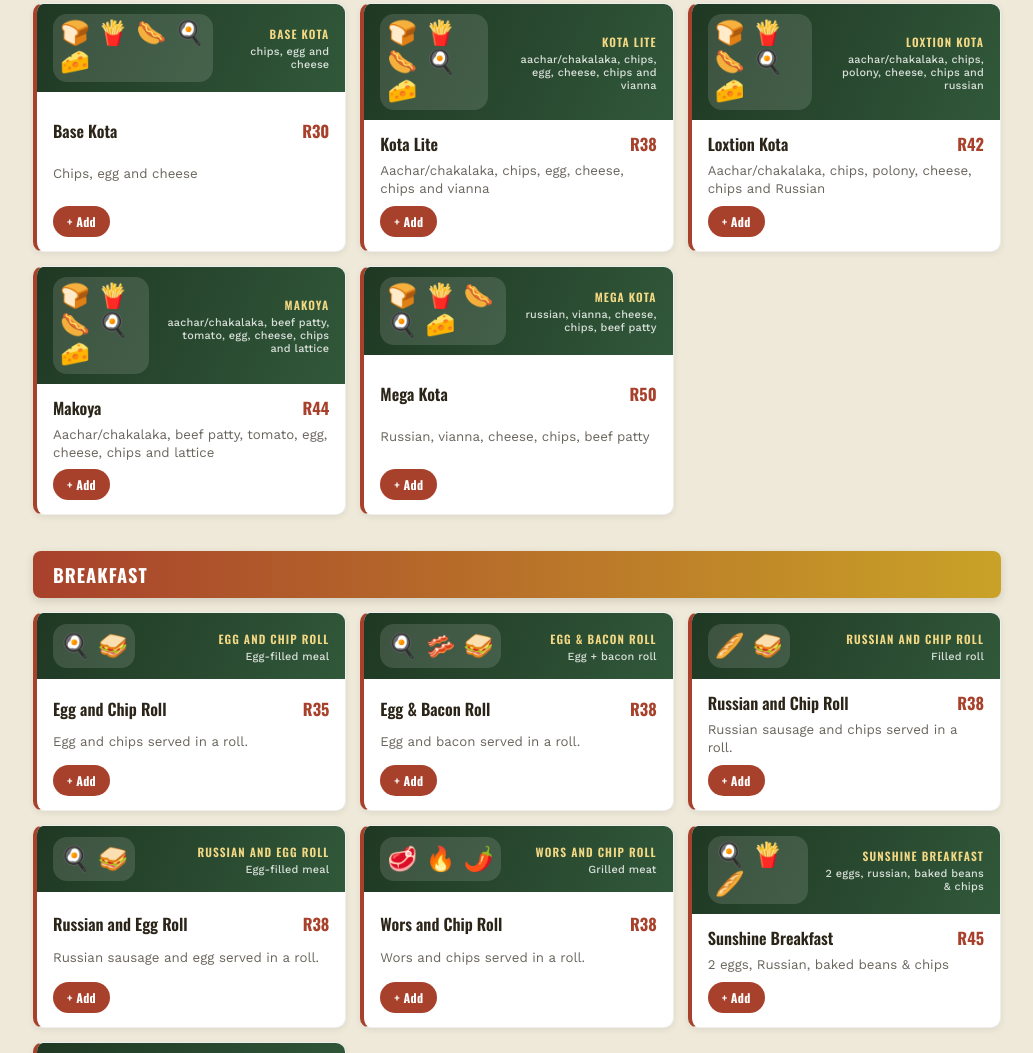
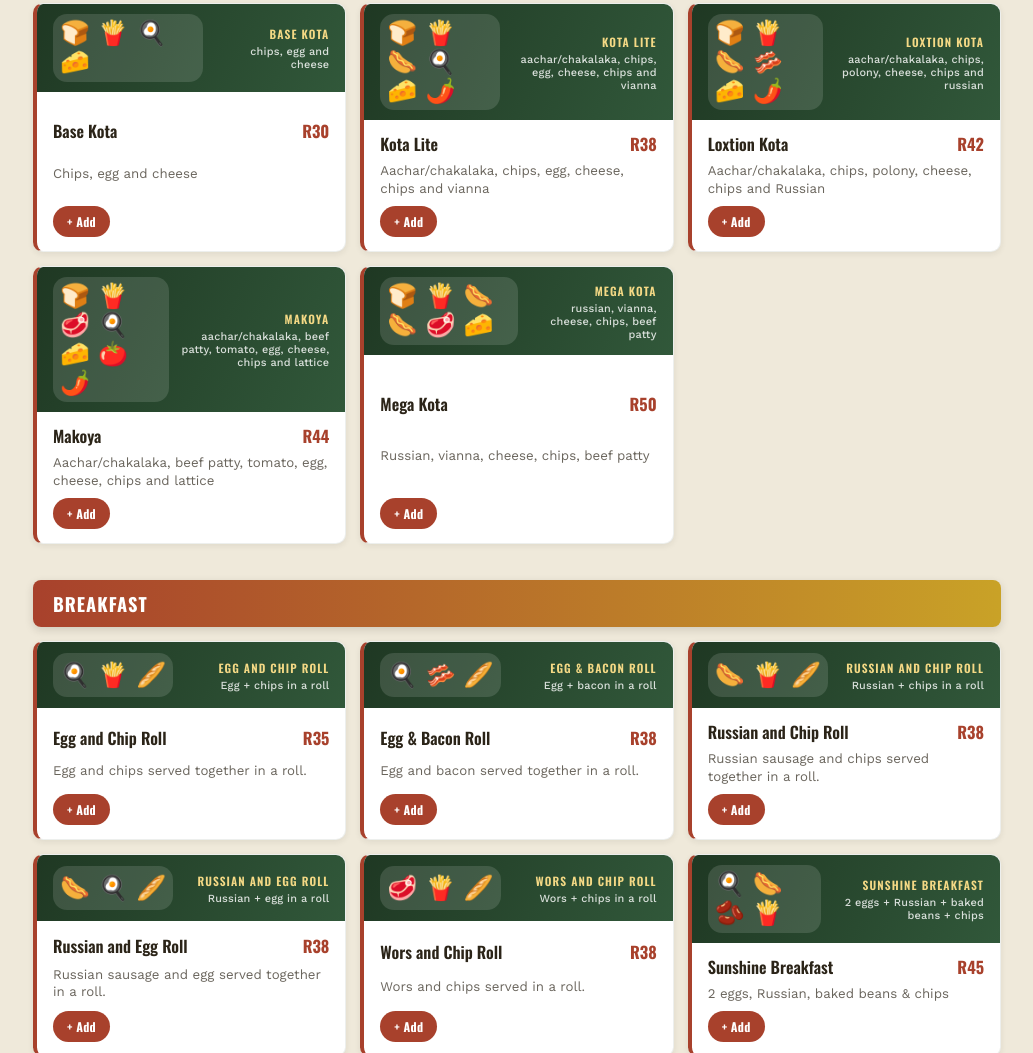
Before and after one commit to Thabiso203/CampusEatsWebsite, a plain HTML site: page campuseats-menu.html in a window 1280 px wide. Shown: the part 1747-2800 px from the top of the page, without its empty margins (123-1156 px from the left). Drawn offline with nearby package versions, Linux system fonts and the light colour scheme.

Commit message:
Fix generic menu icons and show full breakfast combinations

```diff
--- a/campuseats-menu.html
+++ b/campuseats-menu.html
@@ -936,41 +936,68 @@
     const lowerName = name.toLowerCase();
     const fullDescription = item.querySelector(".description")?.textContent.trim().toLowerCase() || "";
     const foodText = lowerName + " " + fullDescription;
-    let foodIcons = ["🍽️"];
+    const categoryId = item.closest(".menu-category")?.id || "";
+    let foodIcons = ["🥪"];
     let visualLabel = name;
     let visualHint = fullDescription || "Ask us about the ingredients";
 
-    // Show the ingredients that define the dish, rather than a generic plate or category.
-    if (/egg.*tomato|tomato.*egg/.test(lowerName)) {
+    // Use dish-specific combinations; breakfast and named sandwiches must be checked
+    // before the broader egg/cheese rules so their other ingredients are not lost.
+    if (categoryId === "breakfast" && /sunshine breakfast/.test(lowerName)) {
+      foodIcons = ["🍳", "🌭", "🫘", "🍟"];
+      visualHint = "2 eggs + Russian + baked beans + chips";
+    } else if (categoryId === "breakfast" && /egg.*bacon/.test(lowerName)) {
+      foodIcons = ["🍳", "🥓", "🥖"];
+      visualHint = "Egg + bacon in a roll";
+    } else if (categoryId === "breakfast" && /russian.*chip/.test(lowerName)) {
+      foodIcons = ["🌭", "🍟", "🥖"];
+      visualHint = "Russian + chips in a roll";
+    } else if (categoryId === "breakfast" && /russian.*egg/.test(lowerName)) {
+      foodIcons = ["🌭", "🍳", "🥖"];
+      visualHint = "Russian + egg in a roll";
+    } else if (categoryId === "breakfast" && /wors.*chip/.test(lowerName)) {
+      foodIcons = ["🥩", "🍟", "🥖"];
+      visualHint = "Wors + chips in a roll";
+    } else if (categoryId === "breakfast" && /egg.*chip/.test(lowerName)) {
+      foodIcons = ["🍳", "🍟", "🥖"];
+      visualHint = "Egg + chips in a roll";
+    } else if (/cheese.*egg.*tomato|egg.*cheese.*tomato/.test(lowerName)) {
+      foodIcons = ["🧀", "🍳", "🍅", "🥪"];
+      visualHint = "Cheese + egg + tomato sandwich";
+    } else if (/egg.*tomato|tomato.*egg/.test(lowerName)) {
       foodIcons = ["🍳", "🍅", "🥪"];
       visualHint = "Egg + tomato sandwich";
-    } else if (/cheese.*egg.*tomato|egg.*cheese.*tomato/.test(lowerName)) {
-      foodIcons = ["🧀", "🍳", "🍅", "🥪"];
-      visualHint = "Cheese + egg + tomato";
     } else if (/cheese.*tomato|tomato.*cheese/.test(lowerName)) {
       foodIcons = ["🧀", "🍅", "🥪"];
       visualHint = "Cheese + tomato sandwich";
-    } else if (/kota/.test(lowerName) || /makoya/.test(lowerName)) {
-      foodIcons = ["🍞", "🍟", "🌭", "🍳", "🧀"];
-      visualHint = fullDescription || "Bread filled with the listed kota fillings";
-    } else if (/vianna|vienna/.test(foodText)) {
-      foodIcons = /chips/.test(foodText) ? ["🌭", "🌭", "🍟"] : ["🌭", "🌭"];
-      visualHint = fullDescription || "Viennas" + (/chips/.test(foodText) ? " + chips" : "");
+    } else if (categoryId === "kotas" || /\bkota\b|makoya/i.test(lowerName)) {
+      foodIcons = ["🍞"];
+      if (/chips/.test(foodText)) foodIcons.push("🍟");
+      if (/russian/.test(foodText)) foodIcons.push("🌭");
+      if (/vianna|vienna/.test(foodText)) foodIcons.push("🌭");
+      if (/polony/.test(foodText)) foodIcons.push("🥓");
+      if (/beef patty/.test(foodText)) foodIcons.push("🥩");
+      if (/egg/.test(foodText)) foodIcons.push("🍳");
+      if (/cheese/.test(foodText)) foodIcons.push("🧀");
+      if (/tomato/.test(foodText)) foodIcons.push("🍅");
+      if (/aachar|chakalaka/.test(foodText)) foodIcons.push("🌶️");
+      if (foodIcons.length === 1) foodIcons.push("🍟", "🌭", "🍳");
+      visualHint = fullDescription || "Bread filled with the ingredients listed for this kota";
     } else if (/burger/.test(lowerName)) {
-      foodIcons = /chicken/.test(lowerName) ? ["🍗", "🥬", "🍔"] : ["🥩", "🧀", "🍔"];
+      foodIcons = /chicken/.test(lowerName) ? ["🍗", "🥬", "🍔"] : ["🥩", /cheese/.test(foodText) ? "🧀" : "🥬", "🍔"];
       visualHint = fullDescription || "Burger";
     } else if (/wrap/.test(lowerName)) {
       foodIcons = /chicken/.test(lowerName) ? ["🌯", "🍗", "🥒", "🍅"] : ["🌯", "🥩", "🥒", "🍅"];
       visualHint = fullDescription || "Filled wrap";
+    } else if (/\bvianna\b|\bvienna\b/.test(foodText)) {
+      foodIcons = /chips/.test(foodText) ? ["🌭", "🌭", "🍟"] : ["🌭", "🌭"];
+      visualHint = fullDescription || "Viennas" + (/chips/.test(foodText) ? " + chips" : "");
     } else if (/egg/.test(foodText) && /bacon/.test(foodText)) {
       foodIcons = ["🍳", "🥓", "🥪"];
-      visualHint = fullDescription || "Egg + bacon roll";
+      visualHint = fullDescription || "Egg + bacon";
     } else if (/egg/.test(foodText) && /chips/.test(foodText)) {
       foodIcons = ["🍳", "🍟", "🥖"];
       visualHint = fullDescription || "Egg + chips";
-    } else if (/egg/.test(foodText)) {
-      foodIcons = ["🍳", "🥪"];
-      visualHint = fullDescription || "Egg-filled meal";
     } else if (/chips/.test(foodText) && /chicken|wings|drum/.test(foodText)) {
       foodIcons = ["🍗", "🍟"];
       visualHint = fullDescription || "Chicken + chips";
@@ -980,7 +1007,7 @@
     } else if (/chicken/.test(foodText)) {
       foodIcons = ["🍗", /chips/.test(foodText) ? "🍟" : "🥗"];
       visualHint = fullDescription || "Chicken";
-    } else if (/ribs/.test(foodText)) {
+    } else if (/ribs/.test(foodText) || /\brib\b/.test(foodText)) {
       foodIcons = ["🍖", /chips/.test(foodText) ? "🍟" : "🔥"];
       visualHint = fullDescription || "Grilled ribs";
     } else if (/brisket|lamb|wors|chuck|braai|grilled/.test(foodText)) {
@@ -989,15 +1016,30 @@
     } else if (/chips/.test(foodText)) {
       foodIcons = ["🍟"];
       visualHint = fullDescription || "Chips";
-    } else if (/sunshine breakfast|breakfast/.test(lowerName)) {
-      foodIcons = ["🍳", "🌭", "🫘", "🍟"];
-      visualHint = fullDescription || "Breakfast plate";
     } else if (/sandwich|roll/.test(lowerName)) {
       foodIcons = ["🥖", "🥪"];
       visualHint = fullDescription || "Filled roll";
     } else if (/cheese/.test(foodText)) {
       foodIcons = ["🧀", "🥪"];
       visualHint = fullDescription || "Cheese sandwich";
+    } else if (/\bmini\b|\bsmall\b|\bmedium\b|\blarge\b/.test(lowerName) && categoryId === "chips") {
+      foodIcons = ["🍟"];
+      visualHint = name + " portion of chips";
+    } else if (/\brussian\b/.test(lowerName)) {
+      foodIcons = ["🌭"];
+      visualHint = "Russian sausage";
+    } else if (/braai box|mixed box|mega meal|champ meal|giga meal/.test(lowerName)) {
+      foodIcons = ["🥩", "🍗", "🌭", /chips/.test(foodText) ? "🍟" : "🍚"];
+      visualHint = fullDescription || "Mixed grilled meal";
+    } else {
+      // A specific food symbol is preferable to a generic empty plate.
+      foodIcons = categoryId === "chicken" ? ["🍗"] :
+        categoryId === "ribs" ? ["🍖"] :
+        categoryId === "grilled" ? ["🥩"] :
+        categoryId === "wors" ? ["🌭"] :
+        categoryId === "sandwich" ? ["🥪"] :
+        categoryId === "chips" ? ["🍟"] : ["🥪"];
+      visualHint = fullDescription || name;
     }
 
     // Add honest descriptions for menu items that did not have one yet.
@@ -1006,11 +1048,16 @@
       "egg & tomato": "Egg and tomato served together in a sandwich.",
       "cheese & tomato": "Cheese and tomato served together in a sandwich.",
       "cheese, egg & tomato": "Cheese, egg and tomato in one sandwich.",
-      "egg & bacon roll": "Egg and bacon served in a roll.",
-      "egg and chip roll": "Egg and chips served in a roll.",
-      "russian and chip roll": "Russian sausage and chips served in a roll.",
-      "russian and egg roll": "Russian sausage and egg served in a roll.",
-      "wors and chip roll": "Wors and chips served in a roll.",
+      "egg and chip roll": "Egg and chips served together in a roll.",
+      "egg & bacon roll": "Egg and bacon served together in a roll.",
+      "russian and chip roll": "Russian sausage and chips served together in a roll.",
+      "russian and egg roll": "Russian sausage and egg served together in a roll.",
+      "wors and chip roll": "Wors and chips served together in a roll.",
+      "sunshine breakfast": "Two eggs, Russian sausage, baked beans and chips.",
+      "base kota": "Bread filled with chips, egg and cheese.",
+      "kota lite": "Bread filled with aachar or chakalaka, chips, egg, cheese and Vienna.",
+      "loxtion kota": "Bread filled with aachar or chakalaka, polony, cheese, chips and Russian.",
+      "makoya": "Bread filled with aachar or chakalaka, beef patty, tomato, egg, cheese, chips and lattice.",
       "2 x vianna and chips": "Two viennas served with chips.",
       "russian and chips": "Russian sausage served with chips.",
       "russian": "Russian sausage, served on its own.",
```
